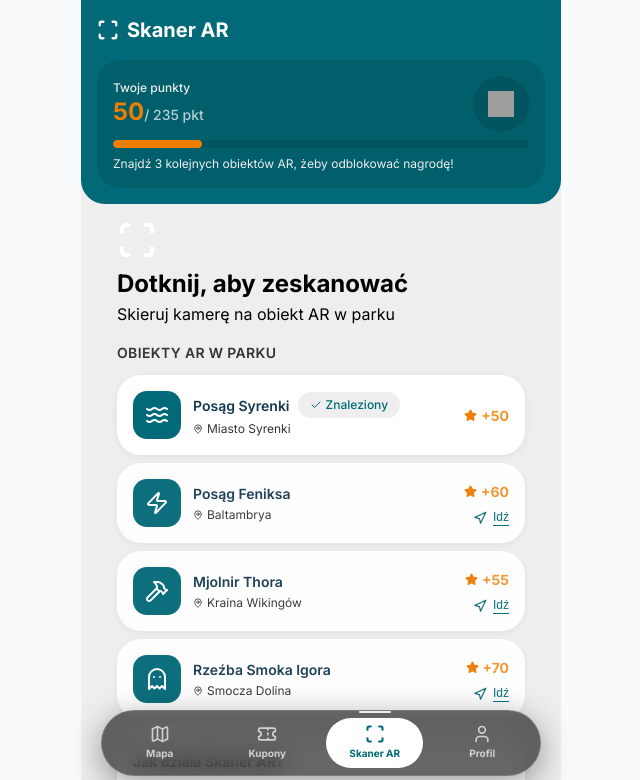
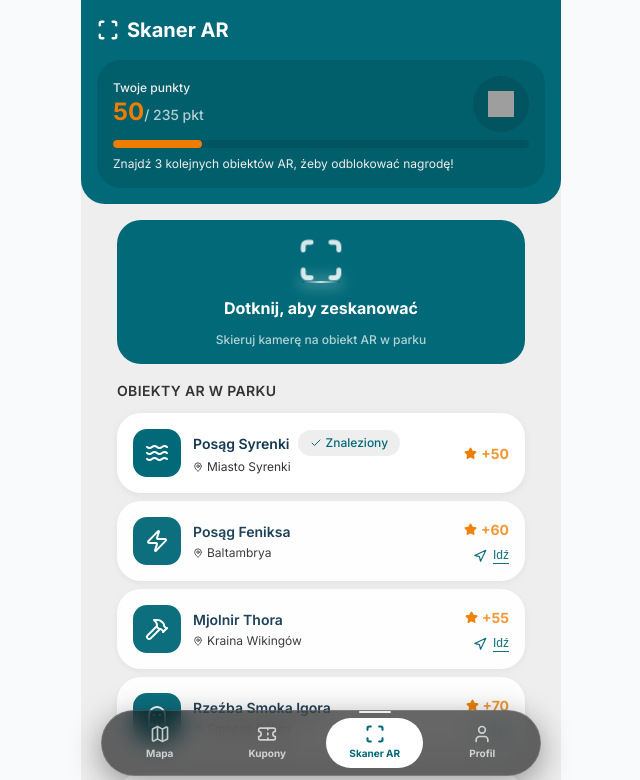
Before and after one commit to Dabermanpl/Hossoland-UI, a React (Vite) app: page / in a window 1280 px wide. Shown: the top 780 px of the page, without its empty margins (319-959 px from the left). Built offline with nearby package versions, Linux system fonts and the light colour scheme.

Commit message:
feat: align ScanCard component with Figma design Node 21:277

```diff
--- a/src/components/ScanCard.css
+++ b/src/components/ScanCard.css
@@ -1,29 +1,24 @@
 .scan-card {
   background-color: var(--color-cyan-primary);
   border-radius: 24px;
-  height: 152px;
   position: relative;
   overflow: hidden;
   display: flex;
+  flex-direction: column;
   align-items: center;
   justify-content: center;
+  padding: 16px;
+  gap: 12px;
   cursor: pointer;
   transition: transform 0.2s ease;
+  width: 100%;
 }
 
 .scan-card:hover {
   transform: scale(0.98);
 }
 
-.scan-overlay {
-  position: absolute;
-  top: 0;
-  left: 0;
-  width: 100%;
-  height: 100%;
-  background: var(--color-cyan-primary);
-  opacity: 0.3;
-}
+/* REMOVED: .scan-overlay used redundant background */
 
 .scan-content {
   position: relative;
@@ -33,16 +28,16 @@
   align-items: center;
   gap: 12px;
   text-align: center;
+  width: 100%;
 }
 
 .scan-icon-wrapper {
   position: relative;
-  width: 56px;
-  height: 40px;
+  width: 48px;
+  height: 48px;
   display: flex;
   align-items: center;
   justify-content: center;
-  margin-bottom: 4px;
 }
 
 .scan-brackets-svg {
@@ -80,10 +75,12 @@
   color: white;
   font-size: 16px;
   font-weight: 700;
+  line-height: 24px;
 }
 
 .scan-subtitle {
   color: var(--color-white-70);
   font-size: 12px;
   font-weight: 500;
+  line-height: 16px;
 }
--- a/src/components/ScanCard.tsx
+++ b/src/components/ScanCard.tsx
@@ -1,12 +1,12 @@
 import ScanIcon from './ScanIcon';
+import './ScanCard.css';
 
 const ScanCard: React.FC = () => {
   return (
     <div className="scan-card">
-      <div className="scan-overlay"></div>
       <div className="scan-content">
         <div className="scan-icon-wrapper">
-          <ScanIcon color="white" size={40} className="scan-brackets-svg" />
+          <ScanIcon color="white" size={48} className="scan-brackets-svg" />
           <div className="scan-line"></div>
         </div>
         <h2 className="scan-title">Dotknij, aby zeskanować</h2>
```
